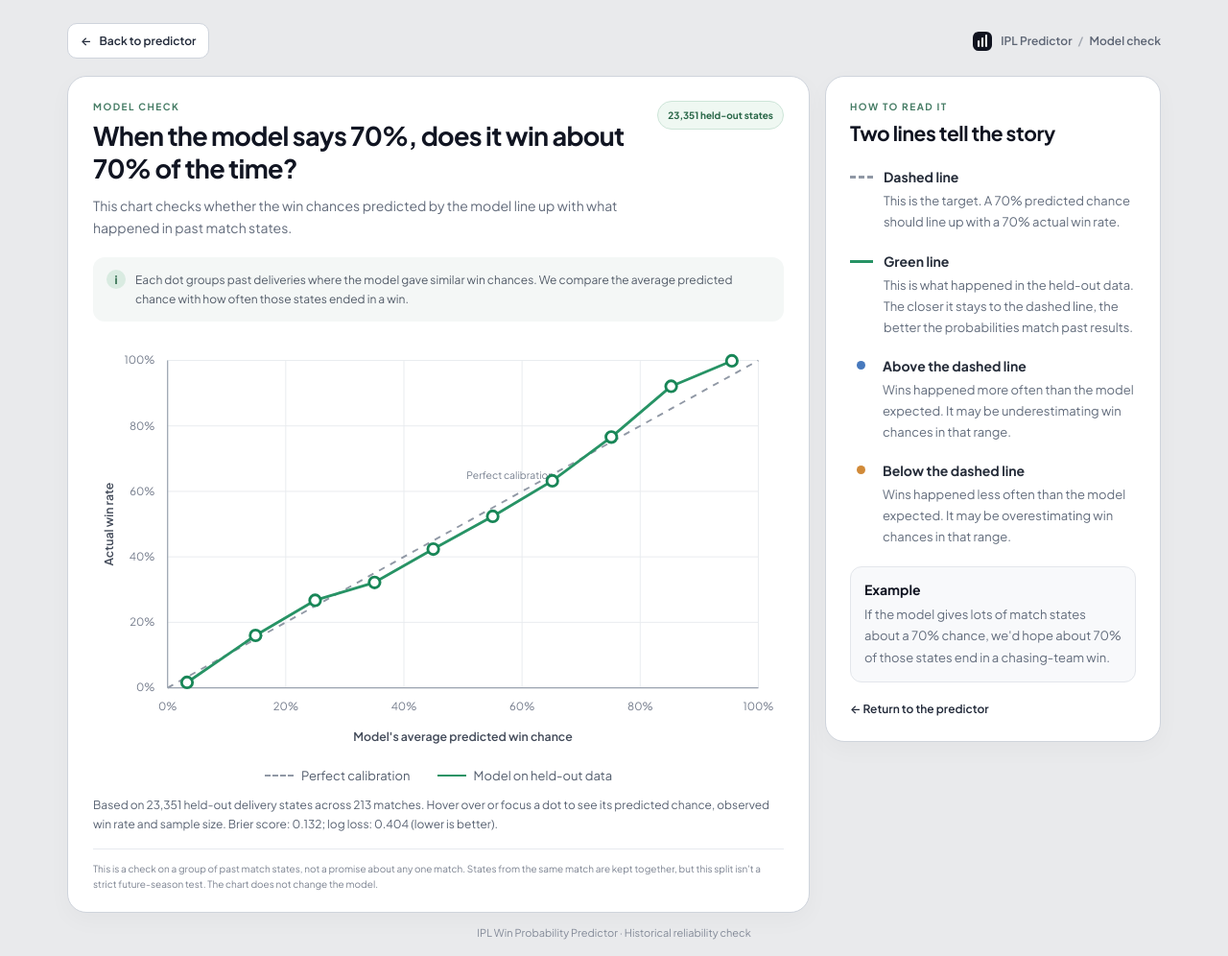
After one commit to RavenKing45/IPL-Win-Probability-predictor, a Flask app: page /calibration in a window 1280 px wide. The commit adds this page. Shown: the whole page at 96% size. Run offline with Flask 3, Linux system fonts and the light colour scheme; parts of the project's set-up code (start-up, migrations or seed data) failed here and were passed over.

Commit message:
Add separate model calibration page

```diff
--- a/app.py
+++ b/app.py
@@ -45,6 +45,15 @@ app = Flask(
 @app.route("/", methods=["GET"])
 def home():
     return render_template("index.html")
+
+
+# --------------------------------------------------
+# Calibration page
+# --------------------------------------------------
+
+@app.route("/calibration", methods=["GET"])
+def calibration():
+    return render_template("calibration.html")
 
 
 # --------------------------------------------------
--- /dev/null
+++ b/public/calibration.css
@@ -0,0 +1,93 @@
+/* The calibration page has its own styles so the predictor homepage layout is unchanged. */
+.calibration-page {
+    min-height: 100vh;
+    background: var(--page-bg, #e9eaec);
+    color: var(--ink, #0f1320);
+    font-family: "Plus Jakarta Sans", system-ui, -apple-system, BlinkMacSystemFont, "Segoe UI", sans-serif;
+}
+
+.calibration-page * { box-sizing: border-box; }
+.calibration-page-shell { width: min(1180px, 100%); margin: 0 auto; padding: 24px 20px 18px; }
+.calibration-page-header { display: flex; align-items: center; justify-content: space-between; gap: 16px; margin-bottom: 18px; }
+.calibration-back-link, .calibration-return-link { display: inline-flex; align-items: center; gap: 8px; color: #202838; text-decoration: none; font-size: 12px; font-weight: 600; }
+.calibration-back-link { padding: 10px 13px; border: 1px solid #cfd4dc; border-radius: 10px; background: #fff; }
+.calibration-back-link:hover, .calibration-return-link:hover { text-decoration: underline; }
+.calibration-page-brand { display: flex; align-items: center; gap: 9px; color: #5d6574; font-size: 12px; font-weight: 600; }
+.calibration-brand-mark { width: 20px; height: 20px; display: flex; align-items: flex-end; justify-content: center; gap: 2px; padding: 4px; border-radius: 6px; background: #10131f; }
+.calibration-brand-mark i { display: block; width: 2px; border-radius: 1px; background: #fff; }
+.calibration-brand-mark i:nth-child(1) { height: 7px; }
+.calibration-brand-mark i:nth-child(2) { height: 10px; }
+.calibration-brand-mark i:nth-child(3) { height: 13px; }
+.calibration-brand-divider { padding: 0 4px; color: #a1a7b1; }
+
+.calibration-page-grid { display: grid; grid-template-columns: minmax(0, 1fr) 350px; align-items: start; gap: 16px; }
+.calibration-page-card, .calibration-explainer { min-width: 0; border: 1px solid #cfd4dc; border-radius: 20px; background: #fff; box-shadow: 0 8px 24px rgb(16 19 31 / 3%); }
+.calibration-page-card { padding: 25px 26px 20px; }
+.calibration-page-heading { display: flex; align-items: flex-start; justify-content: space-between; gap: 18px; }
+.calibration-eyebrow { margin: 0 0 8px; color: #467c65; font-size: 10px; font-weight: 700; letter-spacing: 1.5px; }
+.calibration-page-heading h1 { max-width: 640px; margin: 0; color: #111522; font-size: clamp(20px, 2.2vw, 27px); font-weight: 700; line-height: 1.25; letter-spacing: -.7px; }
+.calibration-subtitle { max-width: 680px; margin: 10px 0 0; color: #626b7b; font-size: 14px; line-height: 1.7; }
+.calibration-badge { flex: 0 0 auto; max-width: 180px; padding: 8px 10px; border: 1px solid #cde5d8; border-radius: 999px; background: #eff8f2; color: #286647; font-size: 10px; font-weight: 700; white-space: normal; text-align: center; }
+.calibration-intro { display: flex; align-items: flex-start; gap: 10px; margin-top: 18px; padding: 13px 14px; border-radius: 12px; background: #f4f7f6; }
+.calibration-info-mark { display: grid; flex: 0 0 auto; width: 20px; height: 20px; place-items: center; border-radius: 50%; background: #d9ebe1; color: #286647; font-size: 12px; font-weight: 700; }
+.calibration-intro p { margin: 1px 0 0; color: #525b68; font-size: 12px; line-height: 1.65; }
+
+.calibration-chart-wrap { position: relative; width: 100%; margin-top: 14px; }
+#calibrationChart { display: block; width: 100%; height: auto; min-height: 260px; overflow: visible; }
+#calibrationChart[hidden], #calibrationEmpty[hidden] { display: none !important; }
+.calibration-empty { min-height: 280px; display: flex; flex-direction: column; align-items: center; justify-content: center; gap: 8px; padding: 26px; border: 1px dashed #cfd5dc; border-radius: 14px; background: #fafbfc; color: #626b7a; text-align: center; font-size: 12px; line-height: 1.6; }
+.calibration-empty strong { color: #1d2430; font-size: 14px; }
+.calibration-empty code { padding: 2px 5px; border-radius: 4px; background: #eef0f3; color: #1d2430; }
+.calibration-legend { display: flex; flex-wrap: wrap; align-items: center; justify-content: center; gap: 12px 28px; width: 100%; padding-top: 6px; color: #535d6d; font-size: 13px; text-align: center; }
+.calibration-legend span { display: inline-flex; align-items: center; gap: 8px; }
+.legend-swatch { display: inline-block; width: 30px; height: 0; border-top: 2.5px solid #279365; }
+.legend-ideal { border-top-color: #9098a5; border-top-style: dashed; }
+.legend-observed { border-top-color: #279365; }
+.calibration-summary { margin: 13px 0 0; color: #586272; font-size: 12px; line-height: 1.7; }
+.calibration-footnote { margin: 14px 0 0; padding-top: 12px; border-top: 1px solid #e7eaef; color: #7b8290; font-size: 10px; line-height: 1.65; }
+
+.calibration-explainer { padding: 25px 25px; }
+.calibration-explainer h2 { margin: 0 0 22px; font-size: 21px; line-height: 1.35; letter-spacing: -.4px; }
+.calibration-explainer-item { display: flex; gap: 11px; align-items: flex-start; margin: 0 0 20px; }
+.explainer-mark { flex: 0 0 auto; width: 24px; height: 0; margin-top: 8px; border-top: 3px solid #279365; }
+.explainer-ideal { border-top-color: #9098a5; border-top-style: dashed; }
+.explainer-good { border-top-color: #279365; }
+.explainer-under { width: 9px; height: 9px; margin: 4px 7px 0; border: 0; border-radius: 50%; background: #4779bd; }
+.explainer-over { width: 9px; height: 9px; margin: 4px 7px 0; border: 0; border-radius: 50%; background: #d18a38; }
+.calibration-explainer-item strong { display: block; margin-bottom: 5px; color: #252c39; font-size: 14px; }
+.calibration-explainer-item p, .calibration-example p { margin: 0; color: #626c7c; font-size: 13px; line-height: 1.7; }
+.calibration-example { margin-top: 4px; padding: 14px; border: 1px solid #e3e6eb; border-radius: 12px; background: #f8f9fb; }
+.calibration-example strong { display: block; margin-bottom: 6px; font-size: 14px; }
+.calibration-return-link { margin-top: 20px; }
+.calibration-page-footer { padding: 14px 4px 0; color: #838a98; font-size: 11px; text-align: center; }
+
+/* SVG uses explicit stroke/fill attributes from calibration.js. */
+.cal-grid { stroke: #e8ebef; stroke-width: 1; }
+.cal-axis { stroke: #9aa2af; stroke-width: 1.25; }
+.cal-tick { fill: #737b8b; font-family: inherit; font-size: 12px; }
+.cal-axis-title { fill: #424a59; font-family: inherit; font-size: 13px; font-weight: 600; }
+.cal-ideal-line { stroke: #9098a5; stroke-width: 2; stroke-dasharray: 7 7; }
+.cal-ideal-label { fill: #788190; font-family: inherit; font-size: 11px; }
+.cal-observed-line { fill: none; stroke: #279365; stroke-width: 3; stroke-linecap: round; stroke-linejoin: round; }
+.cal-point { fill: #fff; stroke: #188657; stroke-width: 3; cursor: help; }
+.cal-point:focus-visible { outline: none; stroke: #10131f; stroke-width: 4; }
+
+@media (max-width: 900px) {
+    .calibration-page-grid { grid-template-columns: minmax(0, 1fr); }
+    .calibration-explainer { display: grid; grid-template-columns: repeat(2, minmax(0, 1fr)); gap: 14px 18px; }
+    .calibration-explainer > .calibration-eyebrow, .calibration-explainer > h2, .calibration-example, .calibration-return-link { grid-column: 1 / -1; }
+    .calibration-explainer h2 { margin-bottom: 4px; }
+    .calibration-explainer-item { margin-bottom: 2px; }
+}
+@media (max-width: 600px) {
+    .calibration-page-shell { padding: 12px 10px; }
+    .calibration-page-header { align-items: flex-start; flex-direction: column; }
+    .calibration-page-card { padding: 18px 14px; border-radius: 16px; }
+    .calibration-page-heading { flex-direction: column; gap: 12px; }
+    .calibration-page-heading h1 { font-size: 21px; }
+    .calibration-chart-wrap { margin-left: -4px; width: calc(100% + 8px); }
+    .cal-tick { font-size: 11px; }
+    .cal-axis-title { font-size: 12px; }
+    .calibration-explainer { display: block; padding: 20px 17px; }
+    .calibration-explainer-item { margin-bottom: 17px; }
+}
--- /dev/null
+++ b/public/calibration.js
@@ -0,0 +1,135 @@
+(() => {
+    const svg = document.getElementById("calibrationChart");
+    const empty = document.getElementById("calibrationEmpty");
+    const errorText = document.getElementById("calibrationError");
+    const badge = document.getElementById("calibrationBadge");
+    const summary = document.getElementById("calibrationSummary");
+    if (!svg || !empty || !badge || !summary) return;
+
+    const NS = "http://www.w3.org/2000/svg";
+    const WIDTH = 760;
+    const HEIGHT = 470;
+    const MARGIN = { top: 28, right: 28, bottom: 82, left: 82 };
+    const PLOT_WIDTH = WIDTH - MARGIN.left - MARGIN.right;
+    const PLOT_HEIGHT = HEIGHT - MARGIN.top - MARGIN.bottom;
+
+    const x = (v) => MARGIN.left + clamp01(v) * PLOT_WIDTH;
+    const y = (v) => MARGIN.top + (1 - clamp01(v)) * PLOT_HEIGHT;
+    const clamp01 = (v) => Math.max(0, Math.min(1, Number(v)));
+
+    function make(tag, attrs = {}, text = null) {
+        const node = document.createElementNS(NS, tag);
+        Object.entries(attrs).forEach(([key, value]) => node.setAttribute(key, String(value)));
+        if (text !== null) node.textContent = text;
+        return node;
+    }
+
+    function addLine(parent, cls, x1, y1, x2, y2) {
+        parent.appendChild(make("line", { class: cls, x1, y1, x2, y2 }));
+    }
+
+    function addText(parent, cls, xValue, yValue, text, anchor = "middle") {
+        parent.appendChild(make("text", { class: cls, x: xValue, y: yValue, "text-anchor": anchor }, text));
+    }
+
+    function showError(message) {
+        svg.replaceChildren();
+        svg.hidden = true;
+        empty.hidden = false;
+        if (errorText) errorText.textContent = message;
+        badge.textContent = "Data unavailable";
+        summary.textContent = "The chart could not load its saved calibration results.";
+    }
+
+    function render(data) {
+        const bins = (Array.isArray(data.bins) ? data.bins : [])
+            .map((bin) => ({
+                predicted: Number(bin.mean_predicted_probability),
+                observed: Number(bin.observed_win_rate),
+                count: Number(bin.count || 0),
+                label: String(bin.label || "Probability band"),
+            }))
+            .filter((bin) => Number.isFinite(bin.predicted) && Number.isFinite(bin.observed)
+                && bin.predicted >= 0 && bin.predicted <= 1
+                && bin.observed >= 0 && bin.observed <= 1 && bin.count > 0)
+            .sort((a, b) => a.predicted - b.predicted);
+
+        if (bins.length < 2) {
+            throw new Error("The data file contains fewer than two usable probability bands.");
+        }
+
+        svg.replaceChildren();
+        svg.setAttribute("viewBox", `0 0 ${WIDTH} ${HEIGHT}`);
+        svg.setAttribute("preserveAspectRatio", "xMidYMid meet");
+        svg.setAttribute("focusable", "false");
+        svg.appendChild(make("title", {}, "Calibration of predicted win probability"));
+        svg.appendChild(make("desc", {}, "The dashed diagonal shows perfect calibration. The green line shows the observed win rate in groups of similar predictions."));
+
+        const grid = make("g", { "aria-hidden": "true" });
+        for (let i = 0; i <= 5; i++) {
+            const value = i / 5;
+            addLine(grid, "cal-grid", x(value), y(0), x(value), y(1));
+            addLine(grid, "cal-grid", x(0), y(value), x(1), y(value));
+            addText(grid, "cal-tick", x(value), y(0) + 25, `${Math.round(value * 100)}%`);
+            addText(grid, "cal-tick", MARGIN.left - 14, y(value) + 4, `${Math.round(value * 100)}%`, "end");
+        }
+        svg.appendChild(grid);
+
+        addLine(svg, "cal-ideal-line", x(0), y(0), x(1), y(1));
+        addText(svg, "cal-ideal-label", x(0.58), y(0.61) - 10, "Perfect calibration");
+        addLine(svg, "cal-axis", x(0), y(0), x(1), y(0));
+        addLine(svg, "cal-axis", x(0), y(0), x(0), y(1));
+        addText(svg, "cal-axis-title", MARGIN.left + PLOT_WIDTH / 2, HEIGHT - 23, "Model's average predicted win chance");
+        svg.appendChild(make("text", {
+            class: "cal-axis-title",
+            transform: `translate(22 ${MARGIN.top + PLOT_HEIGHT / 2}) rotate(-90)`,
+            "text-anchor": "middle",
+        }, "Actual win rate"));
+
+        const pathData = bins.map((bin, i) => `${i === 0 ? "M" : "L"} ${x(bin.predicted).toFixed(2)} ${y(bin.observed).toFixed(2)}`).join(" ");
+        svg.appendChild(make("path", { class: "cal-observed-line", d: pathData }));
+
+        bins.forEach((bin) => {
+            const predicted = `${(bin.predicted * 100).toFixed(1)}%`;
+            const observed = `${(bin.observed * 100).toFixed(1)}%`;
+            const label = `${bin.label}: predicted ${predicted}; actual win rate ${observed}; ${bin.count.toLocaleString()} delivery states`;
+            const point = make("circle", {
+                class: "cal-point",
+                cx: x(bin.predicted),
+                cy: y(bin.observed),
+                r: 6,
+                tabindex: 0,
+                role: "img",
+                "aria-label": label,
+            });
+            point.appendChild(make("title", {}, label));
+            svg.appendChild(point);
+        });
+
+        svg.hidden = false;
+        empty.hidden = true;
+        badge.textContent = `${Number(data.validation_states || 0).toLocaleString()} held-out states`;
+        const stateCount = Number(data.validation_states || 0).toLocaleString();
+        const matchCount = Number(data.validation_matches || 0).toLocaleString();
+        const brier = Number(data.brier_score);
+        const logLoss = Number(data.log_loss);
+        const metrics = Number.isFinite(brier) && Number.isFinite(logLoss)
+            ? ` Brier score: ${brier.toFixed(3)}; log loss: ${logLoss.toFixed(3)} (lower is better).`
+            : "";
+        summary.textContent = `Based on ${stateCount} held-out delivery states across ${matchCount} matches. Hover over or focus a dot to see its predicted chance, observed win rate and sample size.${metrics}`;
+    }
+
+    async function load() {
+        try {
+            const response = await fetch("/calibration_data.json", { cache: "no-store" });
+            if (!response.ok) throw new Error(`Could not load /calibration_data.json (HTTP ${response.status}).`);
+            const data = await response.json();
+            render(data);
+        } catch (error) {
+            console.error("Calibration chart failed to render:", error);
+            showError(`${error.message} Ensure public/calibration_data.json exists, then refresh this page.`);
+        }
+    }
+
+    load();
+})();
--- /dev/null
+++ b/templates/calibration.html
@@ -0,0 +1,87 @@
+<!DOCTYPE html>
+<html lang="en">
+<head>
+    <meta charset="UTF-8">
+    <meta name="viewport" content="width=device-width, initial-scale=1">
+    <meta name="description" content="Understand how closely the IPL win predictor's probabilities match past results.">
+    <title>Model Calibration | IPL Win Probability Predictor</title>
+    <link rel="preconnect" href="https://fonts.googleapis.com">
+    <link rel="preconnect" href="https://fonts.gstatic.com" crossorigin>
+    <link href="https://fonts.googleapis.com/css2?family=Plus+Jakarta+Sans:wght@400;500;600;700&display=swap" rel="stylesheet">
+    <link rel="stylesheet" href="{{ url_for('static', filename='style.css') }}">
+    <link rel="stylesheet" href="{{ url_for('static', filename='calibration.css') }}">
+</head>
+<body class="calibration-page">
+    <div class="calibration-page-shell">
+        <header class="calibration-page-header">
+            <a class="calibration-back-link" href="/" aria-label="Back to the predictor">← <span>Back to predictor</span></a>
+            <div class="calibration-page-brand">
+                <span class="calibration-brand-mark" aria-hidden="true"><i></i><i></i><i></i></span>
+                <span>IPL Predictor <span class="calibration-brand-divider">/</span> Model check</span>
+            </div>
+        </header>
+
+        <main class="calibration-page-grid">
+            <section class="calibration-page-card" aria-labelledby="calibration-title">
+                <div class="calibration-page-heading">
+                    <div>
+                        <p class="calibration-eyebrow">MODEL CHECK</p>
+                        <h1 id="calibration-title">When the model says 70%, does it win about 70% of the time?</h1>
+                        <p class="calibration-subtitle">This chart checks whether the win chances predicted by the model line up with what happened in past match states.</p>
+                    </div>
+                    <span id="calibrationBadge" class="calibration-badge">Loading results…</span>
+                </div>
+
+                <div class="calibration-intro">
+                    <span class="calibration-info-mark" aria-hidden="true">i</span>
+                    <p>Each dot groups past deliveries where the model gave similar win chances. We compare the average predicted chance with how often those states ended in a win.</p>
+                </div>
+
+                <div class="calibration-chart-wrap">
+                    <svg id="calibrationChart" viewBox="0 0 760 470" role="img" aria-label="Calibration chart comparing predicted win probability with actual win rate" aria-describedby="calibrationSummary"></svg>
+                    <div id="calibrationEmpty" class="calibration-empty" role="status" aria-live="polite" hidden>
+                        <strong>Calibration chart data isn't available.</strong>
+                        <span id="calibrationError">Check that <code>public/calibration_data.json</code> exists, then refresh the page.</span>
+                    </div>
+                </div>
+
+                <div class="calibration-legend" aria-label="Chart legend">
+                    <span><i class="legend-swatch legend-ideal" aria-hidden="true"></i> Perfect calibration</span>
+                    <span><i class="legend-swatch legend-observed" aria-hidden="true"></i> Model on held-out data</span>
+                </div>
+
+                <p id="calibrationSummary" class="calibration-summary" aria-live="polite">Loading calibration results…</p>
+                <p class="calibration-footnote">This is a check on a group of past match states, not a promise about any one match. States from the same match are kept together, but this split isn't a strict future-season test. The chart does not change the model.</p>
+            </section>
+
+            <aside class="calibration-explainer" id="about" aria-labelledby="reading-title">
+                <p class="calibration-eyebrow">HOW TO READ IT</p>
+                <h2 id="reading-title">Two lines tell the story</h2>
+                <div class="calibration-explainer-item">
+                    <span class="explainer-mark explainer-ideal" aria-hidden="true"></span>
+                    <div><strong>Dashed line</strong><p>This is the target. A 70% predicted chance should line up with a 70% actual win rate.</p></div>
+                </div>
+                <div class="calibration-explainer-item">
+                    <span class="explainer-mark explainer-good" aria-hidden="true"></span>
+                    <div><strong>Green line</strong><p>This is what happened in the held-out data. The closer it stays to the dashed line, the better the probabilities match past results.</p></div>
+                </div>
+                <div class="calibration-explainer-item">
+                    <span class="explainer-mark explainer-under" aria-hidden="true"></span>
+                    <div><strong>Above the dashed line</strong><p>Wins happened more often than the model expected. It may be underestimating win chances in that range.</p></div>
+                </div>
+                <div class="calibration-explainer-item">
+                    <span class="explainer-mark explainer-over" aria-hidden="true"></span>
+                    <div><strong>Below the dashed line</strong><p>Wins happened less often than the model expected. It may be overestimating win chances in that range.</p></div>
+                </div>
+                <div class="calibration-example">
+                    <strong>Example</strong>
+                    <p>If the model gives lots of match states about a 70% chance, we'd hope about 70% of those states end in a chasing-team win.</p>
+                </div>
+                <a class="calibration-return-link" href="/">← Return to the predictor</a>
+            </aside>
+        </main>
+        <footer class="calibration-page-footer">IPL Win Probability Predictor · Historical reliability check</footer>
+    </div>
+    <script src="{{ url_for('static', filename='calibration.js') }}" defer></script>
+</body>
+</html>
```
Also changed, not shown: public/calibration_data.json (added, +92 -0 lines), templates/index.html (+3 -10 lines), README.md.
